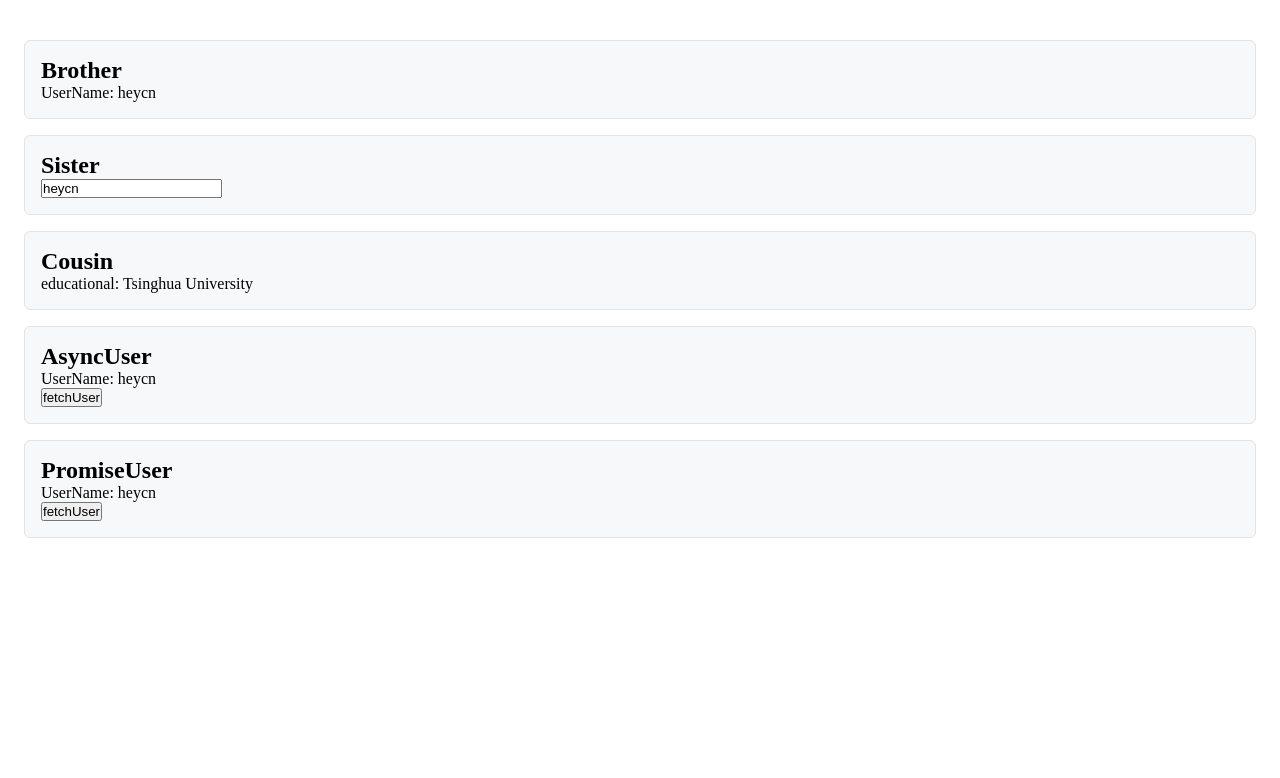
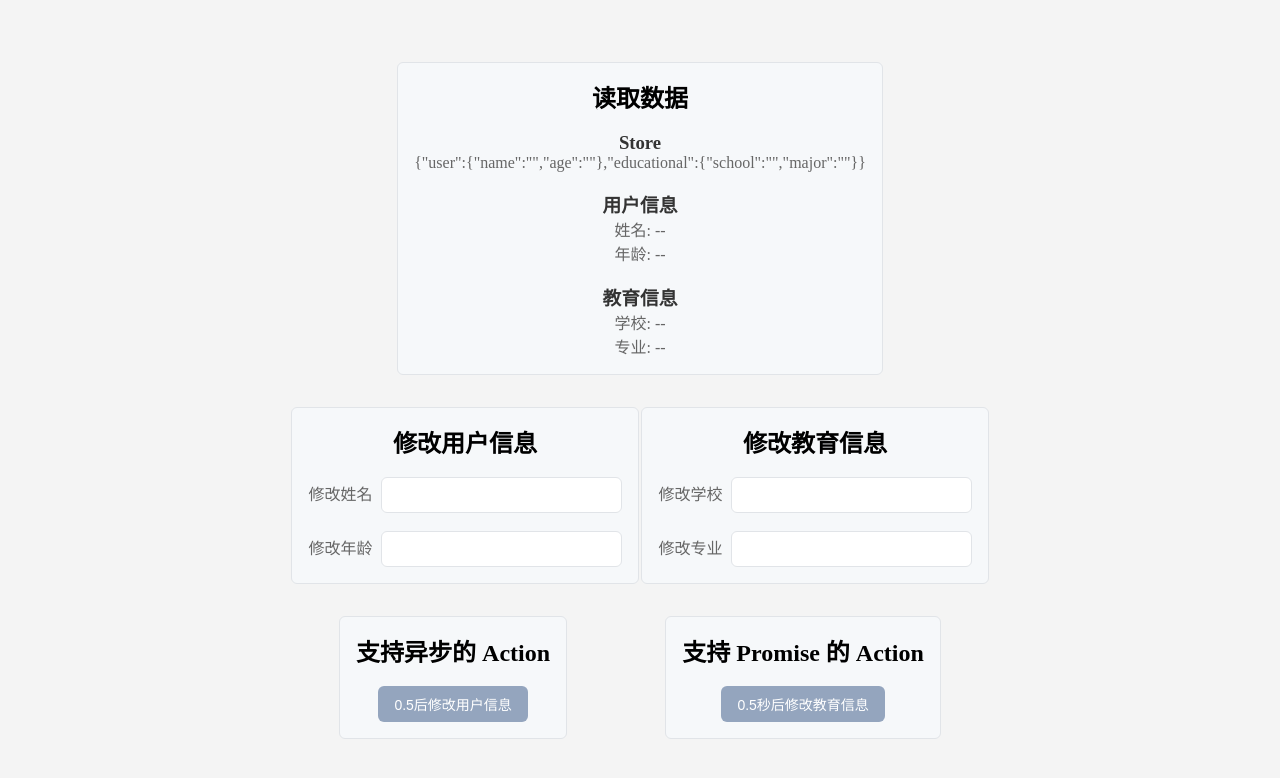
Before and after one commit to heycn/mini-redux, a React (Vite) app: page / in a window 1280 px wide. Shown: the top 778 px of the page. Built offline with nearby package versions, Linux system fonts and the light colour scheme.

Commit message:
最小应用

```diff
--- a/src/App.jsx
+++ b/src/App.jsx
@@ -1,119 +1,194 @@
 import * as React from 'react'
 import { connect, createStore, Provider } from './redux'
 import { connectToUser } from './connecters/connectToUser'
+import {connectToEducational} from './connecters/connectToEducational'
 
 const reducer = (state, { type, payload }) => {
-  if (type === 'updateUser') {
-    return {
+  const updateMap = {
+    updateUser: {
       ...state,
       user: {
         ...state.user,
         ...payload
       }
+    },
+    updateEducational: {
+      ...state,
+      educational: {
+        ...state.educational,
+        ...payload
+      }
     }
-  } else {
-    return state
   }
+
+  return updateMap[type] || state
 }
+
 const initState = {
-  user: { name: 'heycn', age: 22 },
-  educational: { school: 'Tsinghua University' }
+  user: { name: '', age: '' },
+  educational: { school: '', major: '' }
 }
 const store = createStore(reducer, initState)
+
+const empty = string => (string ? string : '--')
 
 export const App = () => {
   return (
     <Provider store={store}>
-      <Brother />
-      <Sister />
-      <Cousin />
-      <AsyncUser />
-      <PromiseUser />
+      <ReadData />
+      <div className='flex'>
+        <WriteUser />
+        <WriteEducational />
+      </div>
+      <div className='flex'>
+        <AsyncAction />
+        <PromiseAction />
+      </div>
     </Provider>
   )
 }
 
-// Brother 用于展示 User 数据
-const Brother = () => {
+const ReadData = () => {
   return (
     <section>
-      <h1>Brother</h1>
+      <h2>读取数据</h2>
+      <br />
+      <AllData />
+      <br />
+      <h3>用户信息</h3>
       <User />
+      <br />
+      <h3>教育信息</h3>
+      <Educational />
     </section>
   )
 }
 
-// Sister 用于修改 User 数据
-const Sister = () => {
+const AllData = connect()(({state}) => {
+  return (
+    <>
+      <h3>Store</h3>
+      <div>{JSON.stringify(state)}</div>
+    </>
+  )
+})
+
+const WriteUser = () => {
   return (
     <section>
-      <h1>Sister</h1>
+      <h2>修改用户信息</h2>
+      <br />
       <UserModifier />
     </section>
   )
 }
 
-const Cousin = connect(state => {
-  return { educational: state.educational }
-})(({ educational }) => {
+const WriteEducational = () => {
   return (
     <section>
-      <h1>Cousin</h1>
-      <div>educational: {educational.school}</div>
+      <h2>修改教育信息</h2>
+      <br />
+      <EducationalModifier />
     </section>
+  )
+}
+
+const User = connectToUser(({ user }) => {
+  return (
+    <>
+      <div>姓名: {empty(user.name)}</div>
+      <div>年龄: {empty(user.age)}</div>
+    </>
   )
 })
 
-const AsyncUser = () => {
+const Educational = connectToEducational(({ educational }) => {
+  return (
+    <>
+      <div>学校: {empty(educational.school)}</div>
+      <div>专业: {empty(educational.major)}</div>
+    </>
+  )
+})
+
+const AsyncAction = () => {
   return (
     <section>
-      <h1>AsyncUser</h1>
+      <h2>支持异步的 Action</h2>
+      <br />
       <FetchUser />
     </section>
   )
 }
 
-const PromiseUser = () => {
+const PromiseAction = () => {
   return (
     <section>
-      <h1>PromiseUser</h1>
+      <h2>支持 Promise 的 Action</h2>
+      <br />
       <FetchPromiseUser />
     </section>
   )
 }
 
-const User = connectToUser(({ user }) => {
-  return <div>UserName: {user.name}</div>
+const UserModifier = connectToUser(({ updateUser, user }) => {
+  const changName = e => {
+    updateUser({ name: e.target.value })
+  }
+  const changAge = e => {
+    updateUser({ age: e.target.value })
+  }
+  return (
+    <>
+      <div>
+        修改姓名
+        <input maxLength={4} value={user.name} onChange={changName} />
+      </div>
+      <br />
+      <div>
+        修改年龄
+        <input maxLength={3} value={user.age} onChange={changAge} />
+      </div>
+    </>
+  )
 })
 
-const UserModifier = connectToUser(({ updateUser, user }) => {
-  const onChange = e => {
-    updateUser({ name: e.target.value })
+const EducationalModifier = connectToEducational(({ updateEducational, educational }) => {
+  const changSchool = e => {
+    updateEducational({ school: e.target.value })
   }
-  console.log('UserModifier render!')
+  const changMajor = e => {
+    updateEducational({ major: e.target.value })
+  }
   return (
-    <div>
-      <input value={user.name} onChange={onChange} />
-    </div>
+    <>
+      <div>
+        修改学校
+        <input maxLength={5} value={educational.name} onChange={changSchool} />
+      </div>
+      <br />
+      <div>
+        修改专业
+        <input maxLength={5} value={educational.age} onChange={changMajor} />
+      </div>
+    </>
   )
 })
 
 const ajax = url => {
-  if (url === '/user')
-    return new Promise(resolve => {
-      setTimeout(() => {
-        resolve({ data: { name: '异步的小王', age: 99 } })
-      }, 500)
-    })
-  if (url === '/promiseUser')
-    return new Promise(resolve => {
-      setTimeout(() => {
-        resolve({ data: { name: 'Promise的小王', age: 99 } })
-      }, 500)
-    })
+  const urlMap = {
+    '/user': { name: '异步的小王', age: '异步的18岁' },
+    '/promiseEducational': { school: 'Promise的学校', major: 'Promise的专业' },
+  }
+  return new Promise(resolve => {
+    setTimeout(() => {
+      resolve({ data: urlMap[url] })
+    }, 500)
+  })
 }
 
-const FetchUser = connect(null, null)(({state, dispatch}) => {
+const FetchUser = connect()(({state, dispatch}) => {
+  console.log(state)
   const fetchUser = dispatch => {
     ajax('/user').then(response => {
       dispatch({ type: 'updateUser', payload: response.data })
@@ -122,31 +197,21 @@ const FetchUser = connect(null, null)(({state, dispatch}) => {
   const onClick = () => {
     dispatch(fetchUser)
   }
-  return (
-    <div>
-      <div>UserName: {state.user.name}</div>
-      <button onClick={onClick}>fetchUser</button>
-    </div>
-  )
+  return <button onClick={onClick}>0.5后修改用户信息</button>
 })
 
 const FetchPromiseUser = connect(null, null)(({state, dispatch}) => {
   const fetchUserPromise = async () => {
-    const response = await ajax('/promiseUser')
+    const response = await ajax('/promiseEducational')
     return response.data
   }
   const fetchUserPromiseFunc = async dispatch => {
-    const response = await ajax('/promiseUser')
-    return dispatch({ type: 'updateUser', payload: response.data })
+    const response = await ajax('/promiseEducational')
+    return dispatch({ type: 'updateEducational', payload: response.data })
   }
   const onClick = () => {
-    dispatch({ type: 'updateUser', payload: fetchUserPromise() })
+    dispatch({ type: 'updateEducational', payload: fetchUserPromise() })
     // dispatch(fetchUserPromiseFunc)
   }
-  return (
-    <div>
-      <div>UserName: {state.user.name}</div>
-      <button onClick={onClick}>fetchUser</button>
-    </div>
-  )
+  return <button onClick={onClick}>0.5秒后修改教育信息</button>
 })
--- /dev/null
+++ b/src/connecters/connectToEducational.js
@@ -0,0 +1,13 @@
+import { connect } from '../redux'
+
+const educationalSelector = state => {
+  return { educational: state.educational }
+}
+
+const educationalDispatches = dispatch => {
+  return {
+    updateEducational: attrs => dispatch({ type: 'updateEducational', payload: attrs })
+  }
+}
+
+export const connectToEducational = connect(educationalSelector, educationalDispatches)
--- a/src/index.css
+++ b/src/index.css
@@ -5,7 +5,19 @@
 }
 
 body {
-  padding: 24px;
+  display: flex;
+  justify-content: center;
+  align-items: center;
+  min-height: 100vh;
+  background-color: #f4f4f4;
+  color: #666;
+}
+
+#root {
+  display: flex;
+  flex-direction: column;
+  justify-content: center;
+  align-items: center;
 }
 
 section {
@@ -14,4 +26,41 @@ section {
   border-radius: 6px;
   padding: 16px;
   margin: 16px 0;
+  display: flex;
+  flex-direction: column;
+  align-items: center;
 }
+
+h2 {
+  color: #000;
+}
+
+h3 {
+  color: #333;
+}
+
+button {
+  background-color: #94a5be;
+  color: #fff;
+  border: none;
+  border-radius: 6px;
+  padding: 8px 16px;
+  cursor: pointer;
+  font-size: 14px;
+}
+
+input {
+  border: 1px solid #e1e4e8;
+  border-radius: 6px;
+  padding: 8px 16px;
+  font-size: 14px;
+  margin-left: 8px;
+  font-size: 16px;
+}
+
+.flex {
+  display: flex;
+  width: 700px;
+  align-items: center;
+  justify-content: space-around;
+}
```
